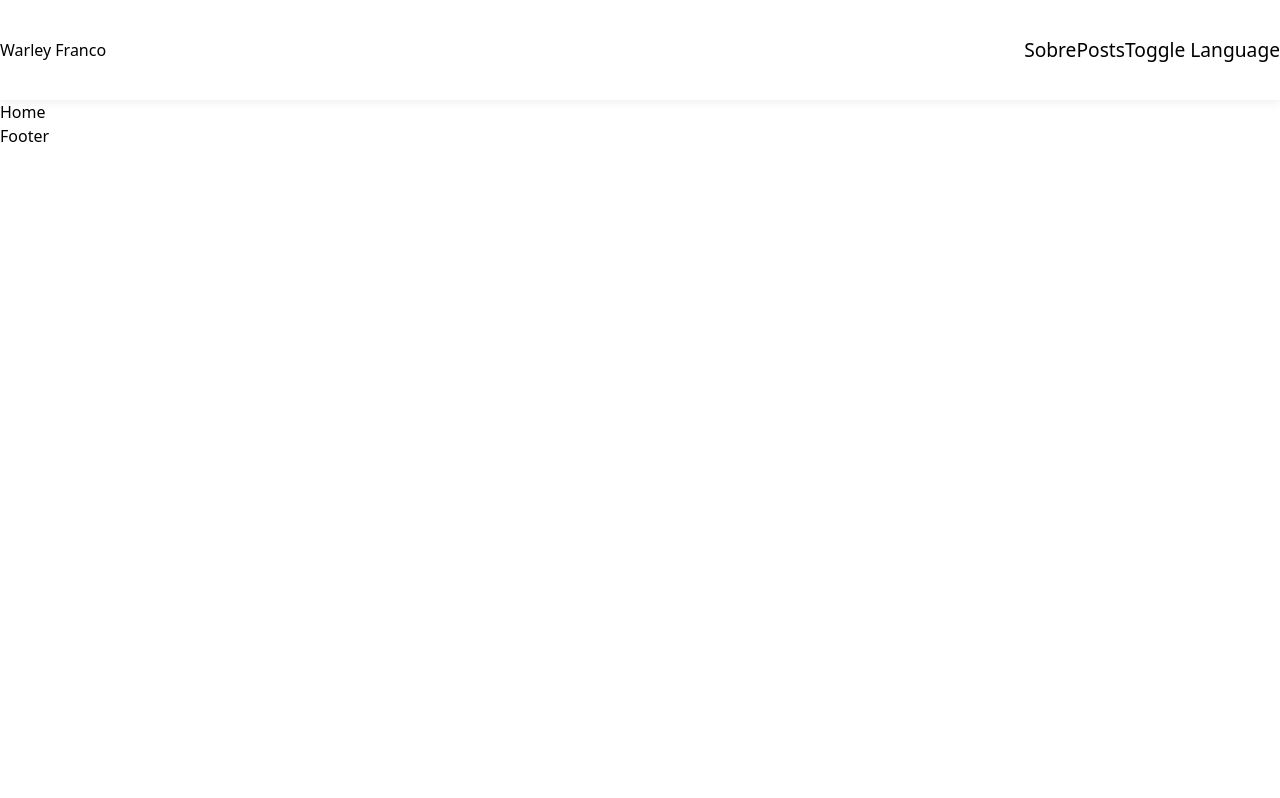
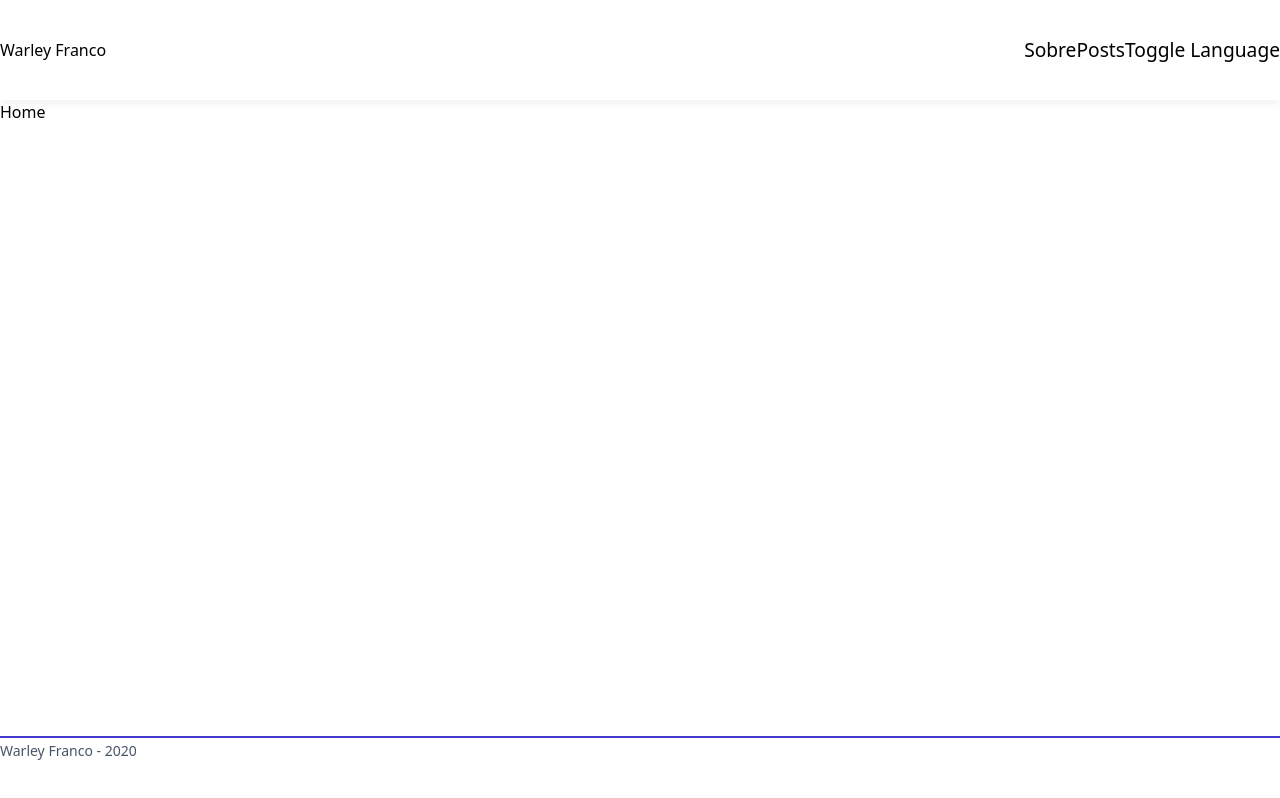
Before and after one commit to WarleyFranco/warleyfranco.github.io, a Next.js app: page / in a window 1280 px wide. Built offline with nearby package versions, Linux system fonts and the light colour scheme.

Commit message:
Update layout to use tailwind (wip)

```diff
--- a/src/components/layout/layout.tsx
+++ b/src/components/layout/layout.tsx
@@ -1,13 +1,18 @@
 import Header from './header';
+import Footer from './footer';
 
 const Layout = ({ children }) => {
   return (
-    <>
-      <Header />
-      { children }
-      <h2>Footer</h2>
-    </>
-  )
-}
+    <div className="min-h-screen flex flex-col flex-grow">
+      <div className="justify-self-start">
+        <Header />
+      </div>
+      <div className="flex-1">{children}</div>
+      <div className="justify-self-end">
+        <Footer />
+      </div>
+    </div>
+  );
+};
 
 export default Layout;
```
